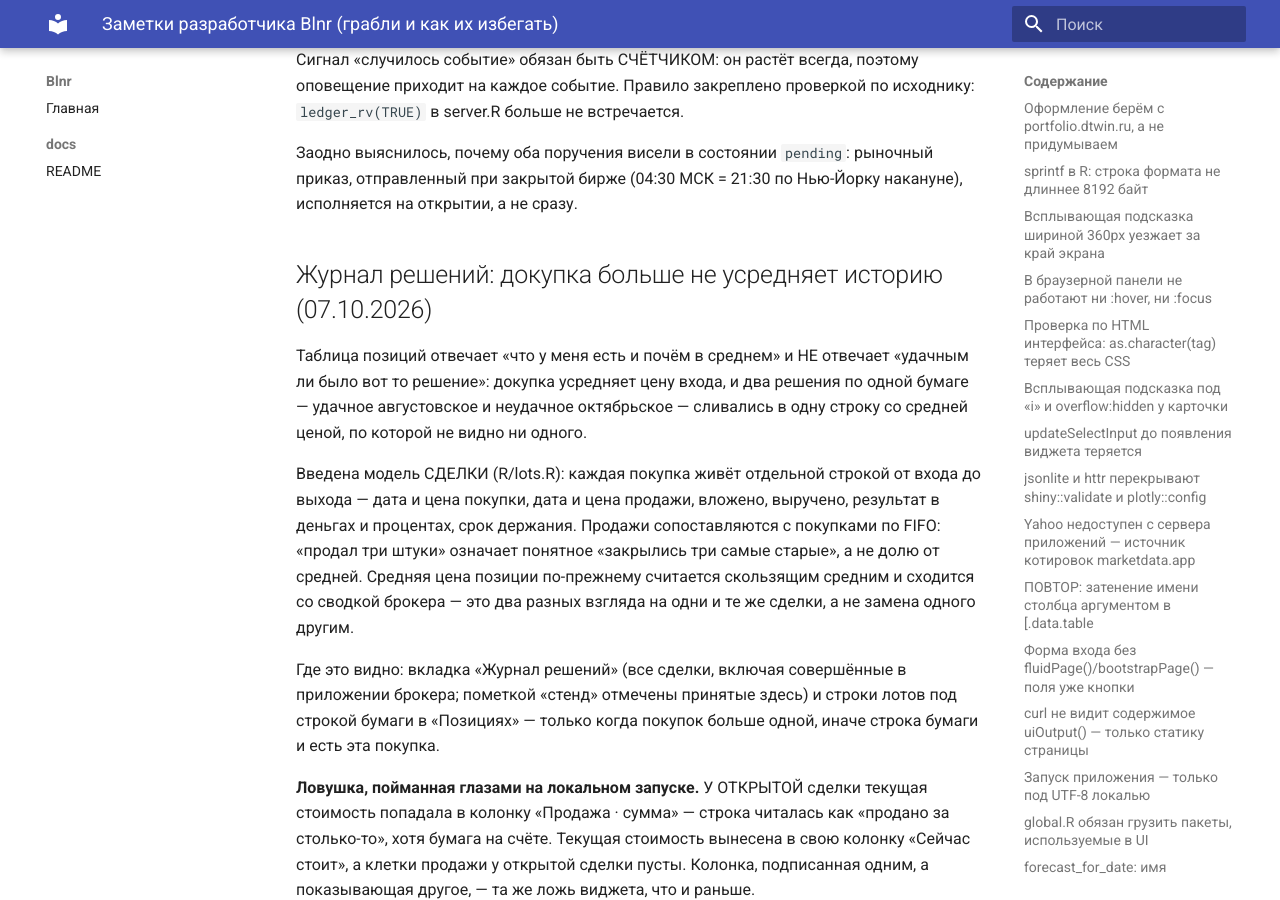
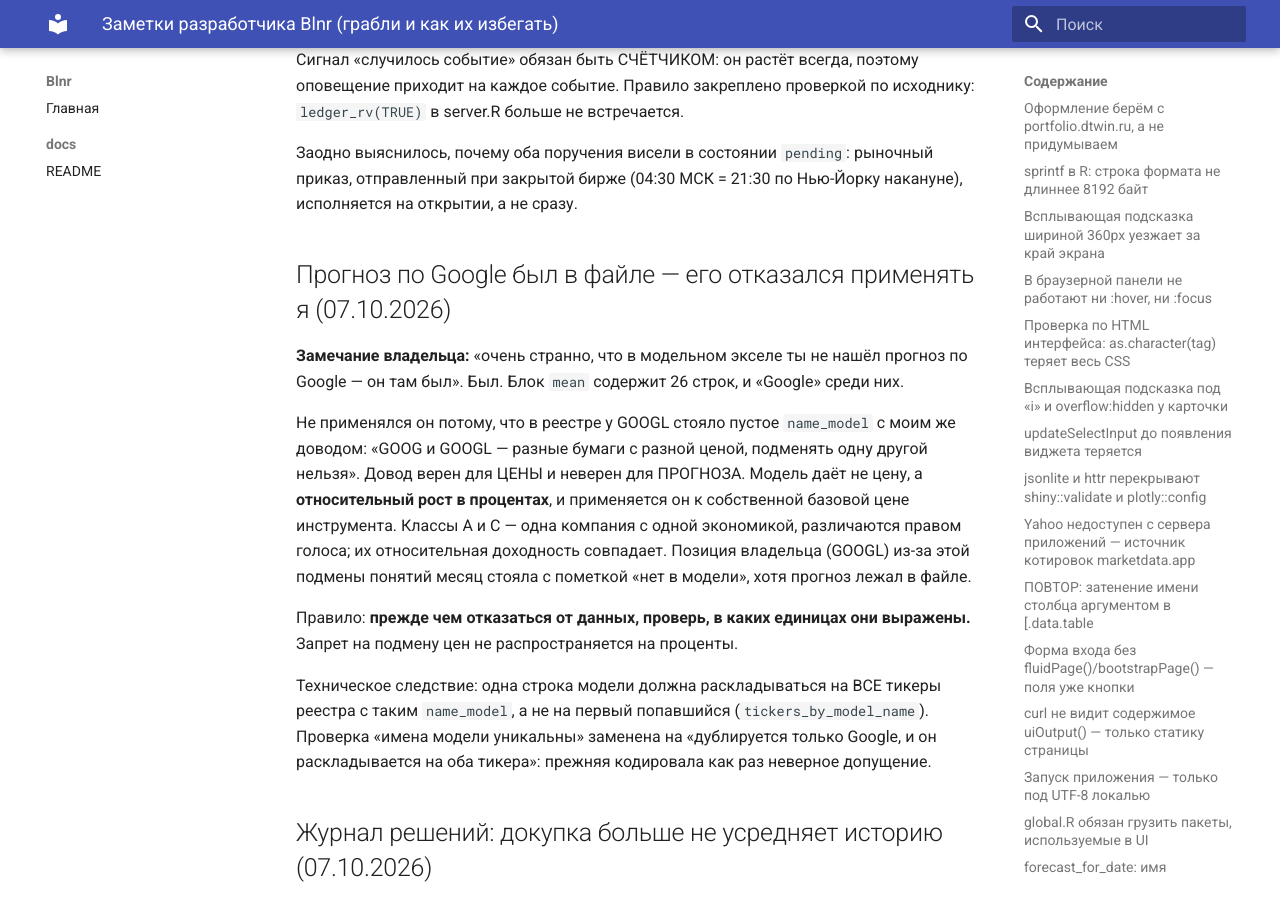
Before and after one commit to sgum/Blnr, an MkDocs documentation site: the page built from docs/dev.md, in a window 1280 px wide and 900 px high, scrolled down 15129 px. Built offline with MkDocs 1.6.1 and Material for MkDocs 9.7.7, drawn with Linux system fonts in a browser that asks for light colours.

Commit message:
feat(portfolio): позиции по решениям, два журнала, прогноз Google для GOOGL
Зеркало правки из 311.blnr.

Co-Authored-By: Claude Opus 5 <noreply@anthropic.com>

```diff
--- a/docs/dev.md
+++ b/docs/dev.md
@@ -610,6 +610,30 @@ ledger_rv(TRUE)   # после сделки
 Заодно выяснилось, почему оба поручения висели в состоянии `pending`: рыночный
 приказ, отправленный при закрытой бирже (04:30 МСК = 21:30 по Нью-Йорку
 накануне), исполняется на открытии, а не сразу.
+
+## Прогноз по Google был в файле — его отказался применять я (07.10.2026)
+
+**Замечание владельца:** «очень странно, что в модельном экселе ты не нашёл
+прогноз по Google — он там был». Был. Блок `mean` содержит 26 строк, и
+«Google» среди них.
+
+Не применялся он потому, что в реестре у GOOGL стояло пустое `name_model` с
+моим же доводом: «GOOG и GOOGL — разные бумаги с разной ценой, подменять одну
+другой нельзя». Довод верен для ЦЕНЫ и неверен для ПРОГНОЗА. Модель даёт не
+цену, а **относительный рост в процентах**, и применяется он к собственной
+базовой цене инструмента. Классы A и C — одна компания с одной экономикой,
+различаются правом голоса; их относительная доходность совпадает. Позиция
+владельца (GOOGL) из-за этой подмены понятий месяц стояла с пометкой «нет в
+модели», хотя прогноз лежал в файле.
+
+Правило: **прежде чем отказаться от данных, проверь, в каких единицах они
+выражены.** Запрет на подмену цен не распространяется на проценты.
+
+Техническое следствие: одна строка модели должна раскладываться на ВСЕ тикеры
+реестра с таким `name_model`, а не на первый попавшийся
+(`tickers_by_model_name`). Проверка «имена модели уникальны» заменена на
+«дублируется только Google, и он раскладывается на оба тикера»: прежняя
+кодировала как раз неверное допущение.
 
 ## Журнал решений: докупка больше не усредняет историю (07.10.2026)
 
```
Also changed, not shown: 5 other files.
